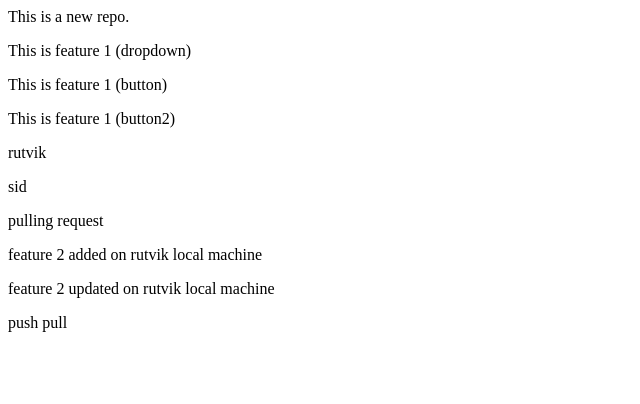
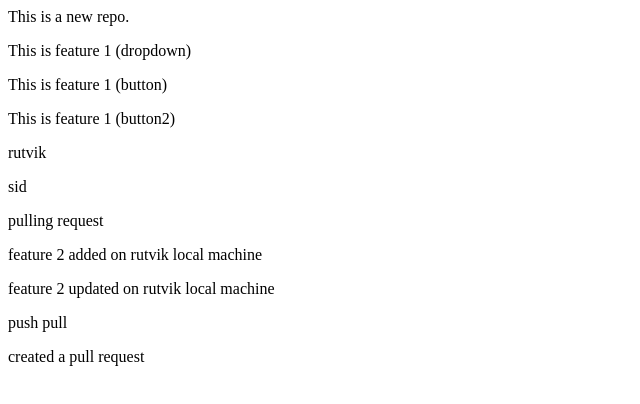
Before and after one commit to siddhant142003/localrepo, a plain HTML site: page index.html in a window 1280 px wide. Shown: the whole page, without its empty margins (0-640 px from the left). Drawn offline with Linux system fonts and the light colour scheme.

Commit message:
pull reuqest updated:

```diff
--- a/index.html
+++ b/index.html
@@ -11,3 +11,4 @@
 <p>feature 2 updated on rutvik local machine</p>
 
 <p>push pull</p>
+<p>created a pull request</p>
```
